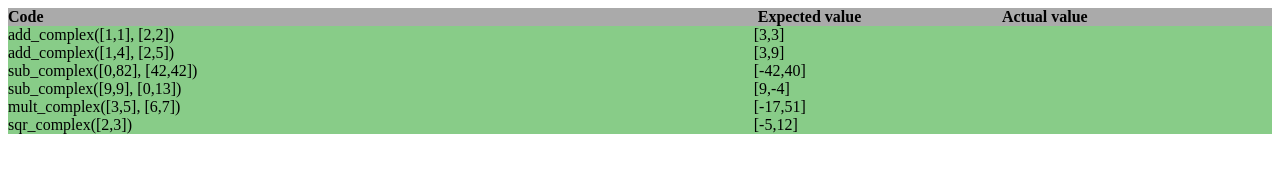
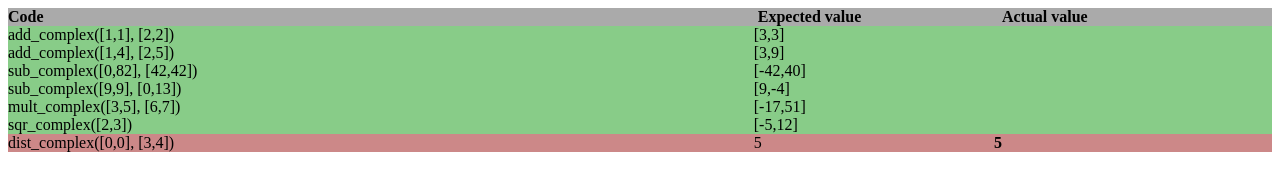
Before and after one commit to kindkid/lessonswithchris, a plain HTML site: page complex.html in a window 1280 px wide. Drawn offline with Linux system fonts and the light colour scheme.

Commit message:
added distance function to javascript

```diff
--- a/complex.html
+++ b/complex.html
@@ -3,10 +3,14 @@
     <script language="javascript">
 
       // ========================================================
-      // Put your code here...
+      // put code here...
       // ========================================================
       function add_complex(a,b) {
         return [(a[0] + b[0]) , (a[1] + b[1])]
+      }
+
+      function dist_complex(a,b) {
+        return Math.sqrt((b[1] - a[1]) * (b[1] - a[1]) + (b[0] - a[0]) * (b[0] - a[0]))
       }
 
       function sub_complex(a,b) {
@@ -49,6 +53,7 @@
         check("sub_complex([9,9], [0,13])", [9,-4]);
         check("mult_complex([3,5], [6,7])", [-17,51]);
         check("sqr_complex([2,3])", [-5,12]);
+        check("dist_complex([0,0], [3,4])", 5);
       }
     </script>
     <style>
```
